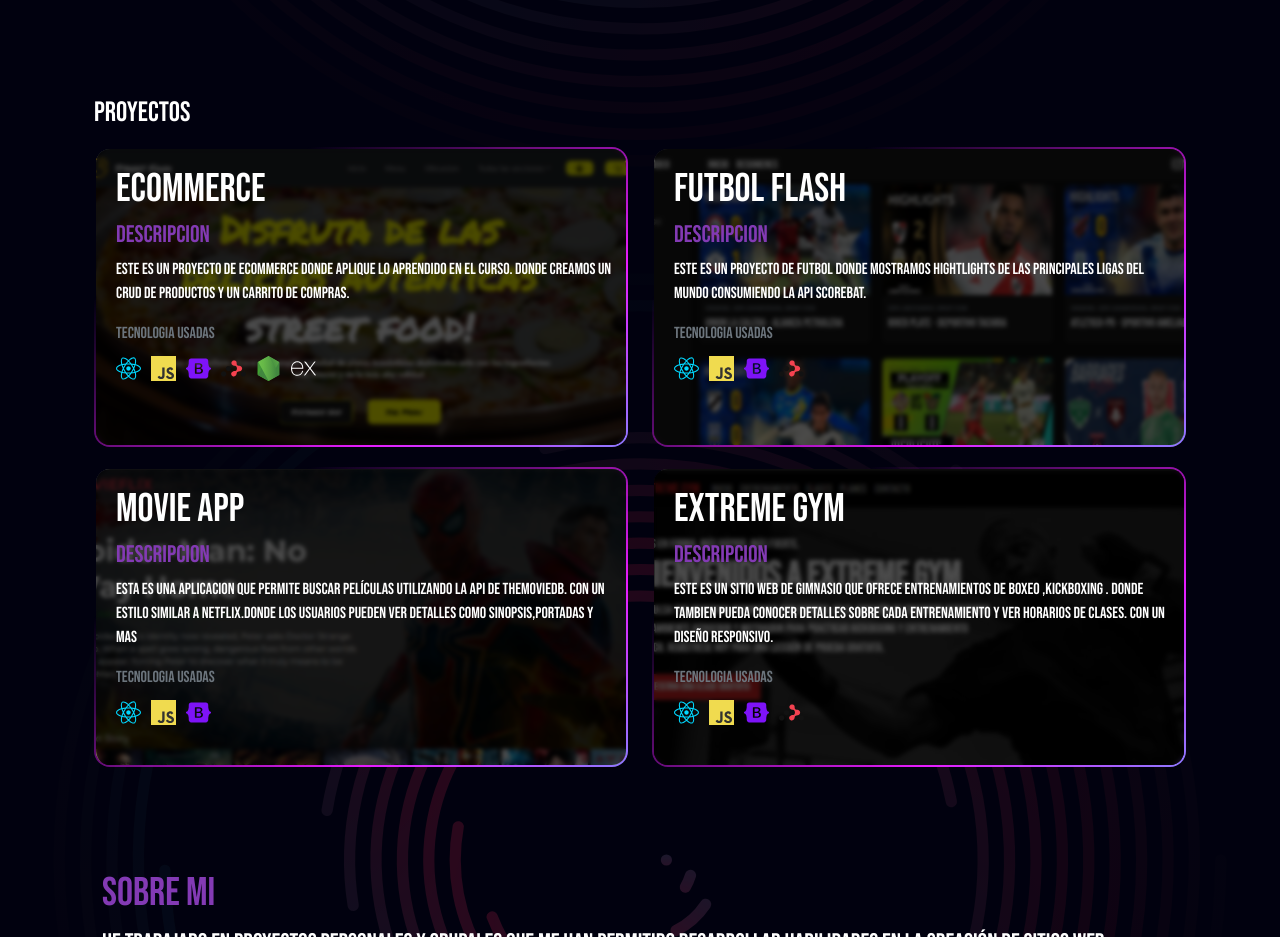
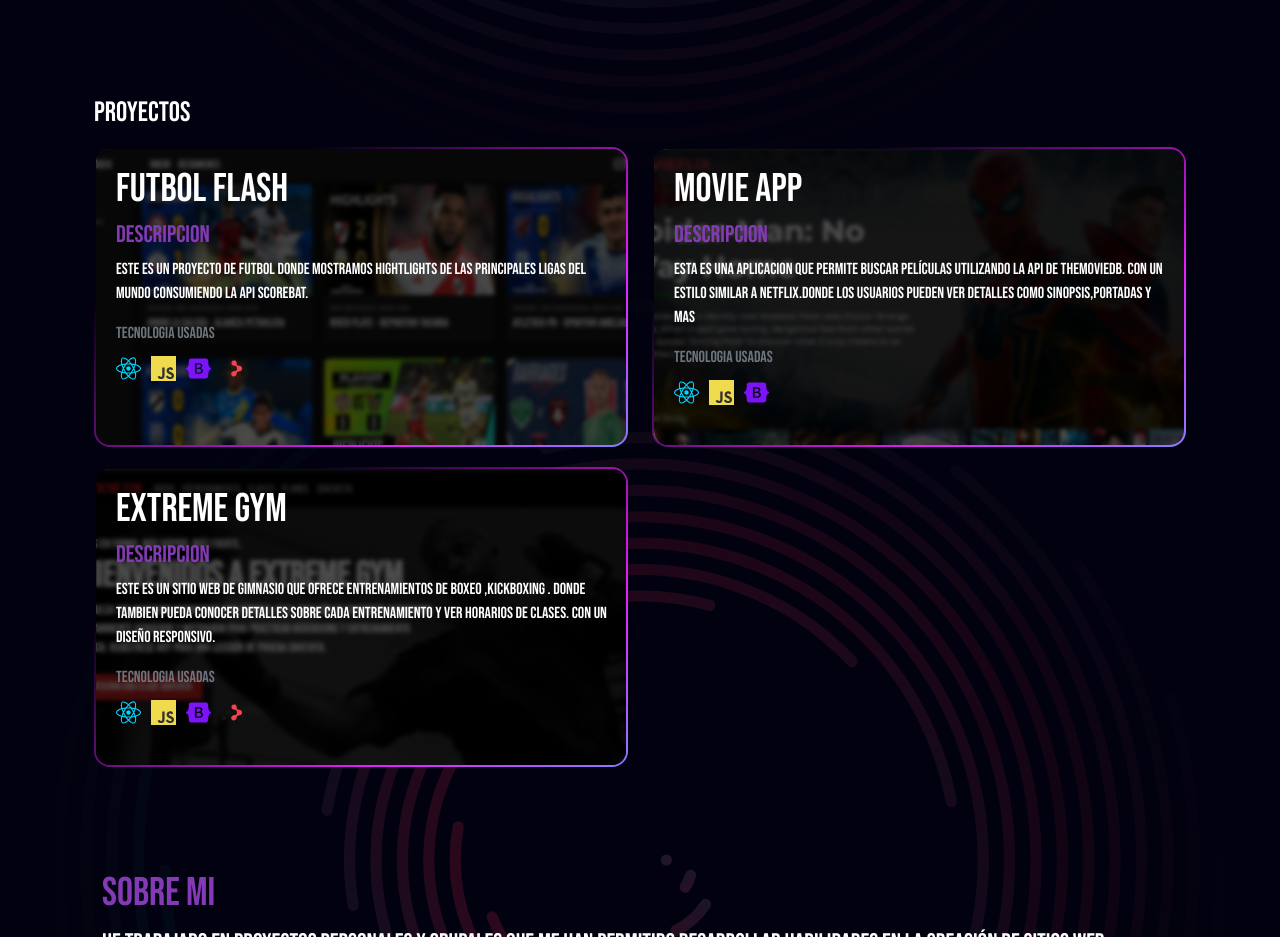
Before and after one commit to javieruncos/portafolio, a React (Vite) app: page / in a window 1280 px wide. Shown: the part 1060-1997 px from the top of the page. Built offline with nearby package versions, Linux system fonts and the light colour scheme.

Commit message:
quitamos proyecto ecommerce

```diff
--- a/src/components/Ui/Proyecto.jsx
+++ b/src/components/Ui/Proyecto.jsx
@@ -17,33 +17,6 @@ const Proyecto = () => {
             </div>
             <div className='container'>
                 <div className='row'>
-                    <div className='col-12 col-md-12 col-lg-6'>
-                        <div className='card-proyectos'>
-                            <a href="https://chic-sprite-d6faab.netlify.app/">
-                                <div className='contenedor-img'>
-                                    <img src={ecommerce} alt="" />
-                                </div>
-                                <div className='description-proyecto container pt-3'>
-                                    <h3 className='fs-1'>Ecommerce</h3>
-                                    <div>
-                                        <h4 className='color-Text'>Descripcion</h4>
-                                        <p>Este es un proyecto de ecommerce donde aplique lo aprendido en el curso.
-                                            donde creamos un CRUD de productos y un carrito de compras.
-                                        </p>
-                                    </div>
-                                    <span className='text-secondary'>tecnologia usadas</span>
-                                    <div className=' container-logos'>
-                                        <img src={LogosTecnologias.react} alt="" />
-                                        <img src={LogosTecnologias.javascript} alt="" />
-                                        <img src={LogosTecnologias.bootstrap} alt="" />
-                                        <img src={LogosTecnologias.reactRouter} alt="" />
-                                        <img src={LogosTecnologias.nodejs} alt="" />
-                                        <img src={LogosTecnologias.express} alt="" />
-                                    </div>
-                                </div>
-                            </a>
-                        </div>
-                    </div>
                     <div className='col-12 col-md-12 col-lg-6'>
                         <div className='card-proyectos'>
                             <a href="https://inquisitive-mooncake-315ed7.netlify.app/">
```
